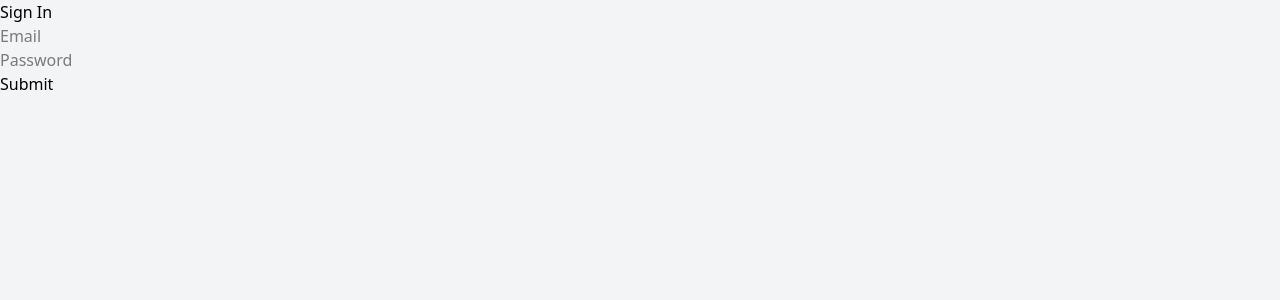
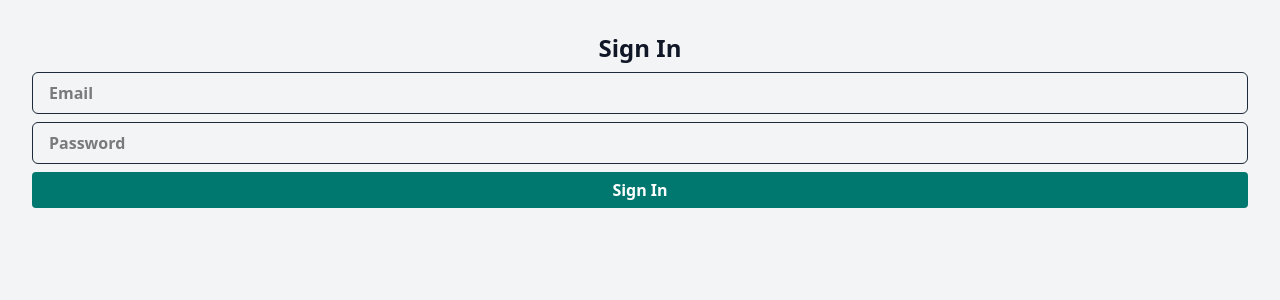
Before and after one commit to mcelroa/rent-review-app, a React (Vite) app in the folder client/: page /signin in a window 1280 px wide. Shown: the top 300 px of the page. Built offline with nearby package versions, Linux system fonts and the light colour scheme; no server answers.

Commit message:
Added styling to signup and signin page

```diff
--- a/client/src/App.jsx
+++ b/client/src/App.jsx
@@ -1,13 +1,20 @@
-import { useState } from "react";
+import { useState, useEffect } from "react";
 import SearchBar from "./components/SearchBar";
 import { searchProperties } from "./services/core/properties";
 import PropertyCard from "./components/PropertyCard";
+import { Link } from "react-router-dom";
+import { isAuthenticated, signout } from "./services/auth/requests";
 
 const PropertyList = () => {
   const [properties, setProperties] = useState([]);
   const [loading, setLoading] = useState(false);
   const [hasSearched, setHasSearched] = useState(false);
   const [error, setError] = useState("");
+  const [isAuth, setIsAuth] = useState(!!isAuthenticated());
+
+  useEffect(() => {
+    setIsAuth(!!isAuthenticated()); // Update auth state on component mount
+  }, []);
 
   const handleSearch = async (query) => {
     setError("");
@@ -23,6 +30,37 @@ const PropertyList = () => {
   };
 
   return (
+    <>
+      <div className="bg-gray-700 p-3">
+        {isAuth && (
+          <button
+            className="text-white font-semibold hover:cursor-pointer hover:text-gray-300"
+            onClick={() =>
+              signout(() => {
+                setIsAuth(false); // Update state to trigger re-render
+              })
+            }
+          >
+            Sign Out
+          </button>
+        )}
+        {!isAuth && (
+          <div>
+            <Link
+              className="text-white font-semibold hover:cursor-pointer hover:text-gray-300 mr-2"
+              to="/signin"
+            >
+              Sign In
+            </Link>
+            <Link
+              className="text-teal-400 font-semibold hover:cursor-pointer hover:text-teal-300"
+              to="/signup"
+            >
+              Sign Up
+            </Link>
+          </div>
+        )}
+      </div>
       <div className="p-10">
         <div className="text-center">
           <h2 className="text-gray-900 text-4xl font-bold mb-4">
@@ -35,6 +73,7 @@ const PropertyList = () => {
         {hasSearched &&
           properties.map((p, i) => <PropertyCard key={i} property={p} />)}
       </div>
+    </>
   );
 };
 
--- a/client/src/pages/user/Signin.jsx
+++ b/client/src/pages/user/Signin.jsx
@@ -50,8 +50,11 @@ const Signin = () => {
     return (
       <form>
         <div>
-          <h3>Sign In</h3>
+          <h3 className="text-gray-900 font-bold text-2xl mb-2 text-center">
+            Sign In
+          </h3>
           <input
+            className="w-full px-4 py-2 pr-10 border border-gray-800 rounded-md font-semibold mb-2"
             onChange={handleChange("email")}
             value={email}
             type="email"
@@ -60,14 +63,19 @@ const Signin = () => {
         </div>
         <div>
           <input
+            className="w-full px-4 py-2 pr-10 border border-gray-800 rounded-md font-semibold mb-2"
             onChange={handleChange("password")}
             value={password}
             type="password"
             placeholder="Password"
           />
         </div>
-        <button onClick={handleSubmit} type="submit">
-          Submit
+        <button
+          className="w-full bg-teal-700 p-1.5 rounded-sm text-white font-semibold"
+          onClick={handleSubmit}
+          type="submit"
+        >
+          Sign In
         </button>
       </form>
     );
@@ -82,12 +90,20 @@ const Signin = () => {
   };
 
   return (
-    <>
-      {error && <div>{error}</div>}
-      {loading && <div>Loading...</div>}
+    <div className="p-8">
+      {error && (
+        <div className="text-teal-700 font-semibold mb-5 text-center">
+          {error}
+        </div>
+      )}
+      {loading && (
+        <div className="text-teal-700 font-semibold mb-5 text-center">
+          Loading...
+        </div>
+      )}
       {signinForm()}
       {redirectUser()}
-    </>
+    </div>
   );
 };
 
--- a/client/src/pages/user/Signup.jsx
+++ b/client/src/pages/user/Signup.jsx
@@ -50,8 +50,11 @@ const Signup = () => {
       <>
         <form>
           <div>
-            <h3>Sign Up</h3>
+            <h3 className="text-gray-900 font-bold text-2xl mb-2 text-center">
+              Sign Up
+            </h3>
             <input
+              className="w-full px-4 py-2 pr-10 border border-gray-800 rounded-md font-semibold mb-2"
               type="text"
               placeholder="Name"
               onChange={handleChange("name")}
@@ -60,6 +63,7 @@ const Signup = () => {
           </div>
           <div>
             <input
+              className="w-full px-4 py-2 pr-10 border border-gray-800 rounded-md font-semibold mb-2"
               value={email}
               type="email"
               placeholder="Email"
@@ -68,13 +72,18 @@ const Signup = () => {
           </div>
           <div>
             <input
+              className="w-full px-4 py-2 pr-10 border border-gray-800 rounded-md font-semibold mb-2"
               value={password}
               type="password"
               placeholder="Password"
               onChange={handleChange("password")}
             />
           </div>
-          <button type="submit" onClick={handleSubmit}>
+          <button
+            className="w-full bg-teal-700 p-1.5 rounded-sm text-white font-semibold"
+            type="submit"
+            onClick={handleSubmit}
+          >
             Sign Up
           </button>
         </form>
@@ -83,15 +92,25 @@ const Signup = () => {
   };
 
   return (
-    <>
+    <div className="p-8">
       {success && (
-        <span>
-          Account created! Sign In <Link to="/signin">Here</Link>
-        </span>
+        <div className="text-gray-900 font-semibold mb-5 text-center">
+          Account created! Sign In{" "}
+          <Link
+            className="text-teal-700 font-semibold mb-5 text-center"
+            to="/signin"
+          >
+            Here
+          </Link>
+        </div>
       )}
-      {!success && <span>{error}</span>}
+      {!success && (
+        <div className="text-teal-700 font-semibold mb-5 text-center">
+          {error}
+        </div>
+      )}
       {signupForm()}
-    </>
+    </div>
   );
 };
 
```
Lines whose indentation alone changed are shown as unchanged.
